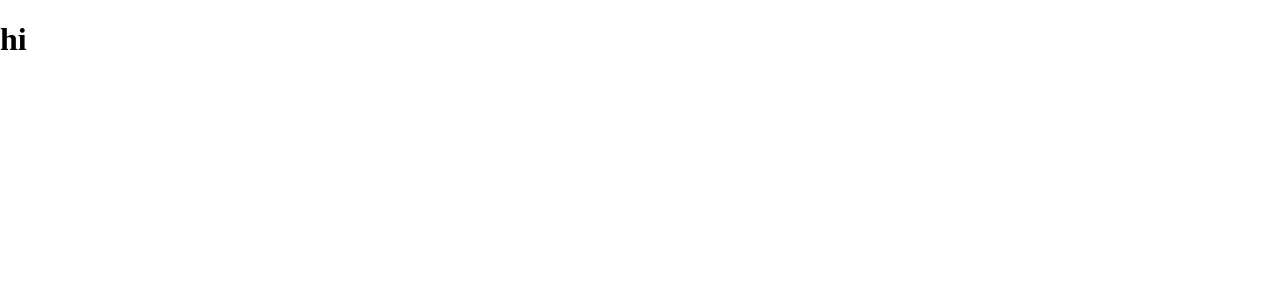
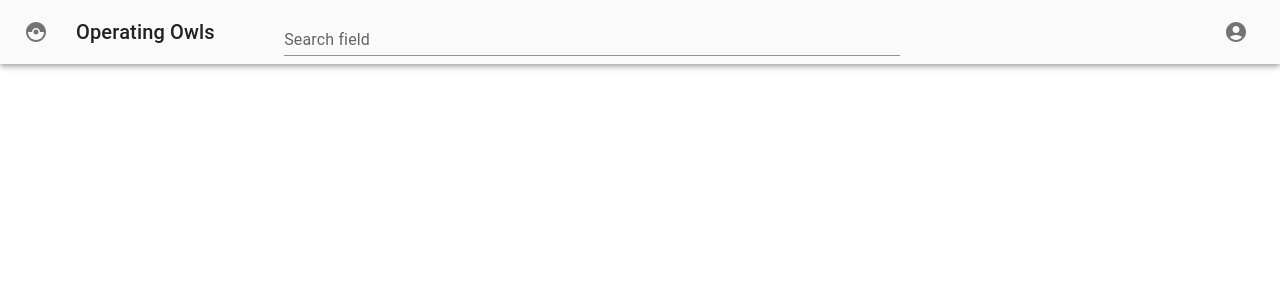
Before and after one commit to Martyn-Conkling/operating-owls-business-communication-platform, a React (Vite) app: page /ashton-test-page in a window 1280 px wide. Shown: the top 300 px of the page. Built offline with nearby package versions, Linux system fonts and the light colour scheme.

Commit message:
working search function added

```diff
--- a/src/components/main-components/Search.jsx
+++ b/src/components/main-components/Search.jsx
@@ -1,13 +1,130 @@
 import * as React from 'react';
+import AppBar from '@mui/material/AppBar';
+import Box from '@mui/material/Box';
+import Toolbar from '@mui/material/Toolbar';
+import IconButton from '@mui/material/IconButton';
+import CatchingPokemonIcon from '@mui/icons-material/CatchingPokemon';
+import Typography from '@mui/material/Typography';
+import TextField from '@mui/material/TextField';
+import AccountCircleIcon from '@mui/icons-material/AccountCircle';
+import channelData from '../../routes/ServerComponent/startingData.json'
+import List from '@mui/material/List';
+import ListItem from '@mui/material/ListItem';
+import ListItemButton from '@mui/material/ListItemButton';
+import ListItemText from '@mui/material/ListItemText';
+import Divider from '@mui/material/Divider';
+import Popover from '@mui/material/Popover';
+
+export default function Channels(){
+    const[searchValue, setSearchValue] = React.useState('');
+    console.log(searchValue);
+    const selectedChannelData = channelData.channelArray.find(channel => channel.channelID === 0);
+    const filteredData = selectedChannelData["last50MessagesArray"].filter(item =>
+        item.content.toLowerCase().includes(searchValue.toLowerCase())
+    );
+
+    const [anchorEl, setAnchorEl] = React.useState(null);
+
+    const handleSearchOpen = (event) => {
+        setAnchorEl(event.currentTarget);
+    };
+
+    const handleSearchClose = ()=> {
+
+        setAnchorEl(null);
+    };
+
+    const open = Boolean(anchorEl);
 
 
+    const searchResults = filteredData.map(message => (
+        <ListItem >
+            <ListItemButton>
+
+                <ListItemText primary={message.username} secondary={message.content} />
+            </ListItemButton>
+        </ListItem>
+    ));
+
+    console.log(filteredData)
+
+    React.useEffect(()=> {
+        {/*
+        const selectedChannelID = selectedChannel;
+        const selectedChannelData = dataStore.find(channel => channel.channelID === selectedChannelID);
+        if (selectedChannelData) {
+         setMessagesArray([...selectedChannelData["last50MessagesArray"]]);
+        }
+        //displays no messages if no channels exist
+        if(dataStore.length == 0){
+            setMessagesArray([]);
+        }
+    */}
+    }, [searchValue])
+
+    return(
+        <>
+            <Box sx={{flexGrow: 1}}>
+                <AppBar position="fixed" sx={{width: '100%'}}>
+                    <Toolbar>
+                        <IconButton
+                            size="large"
+                            edge="start"
+                            sx={{mr:2}}
+                            >
+                                <CatchingPokemonIcon />
+                        </IconButton>
+                        <Typography variant= "h6" component="div"sx={{ flexGrow: 1 }}>
+                          Operating Owls
+                        </Typography>
+                        <TextField
+                            id="standard-search"
+                            label="Search field"
+                            type="search"
+                            variant="standard"
+                            value={searchValue}
+                            onChange={(e) => setSearchValue(e.target.value)}
+                            sx={{
+                                marginLeft:0,
+                                marginRight:'20%',
+                                width:'50%'
+                            }}
+                            onFocus={handleSearchOpen}
 
 
+                        />
+                         <Box sx={{ flexGrow: 1 }} />
+                         <div>
+                            <IconButton>
+                                <AccountCircleIcon />
+                            </IconButton>
+                         </div>
 
-export default function Channels(){
-    return(
-        <>
-            <h1>hi</h1>
+                    </Toolbar>
+                </AppBar>
+            </Box>
+            <Divider />
+            <Popover
+                open={open}
+                anchorEl={anchorEl}
+                onClose={handleSearchClose}
+                disableRestoreFocus
+
+                anchorOrigin={{
+                    vertical: 'bottom',
+                    horizontal: 'left',
+                }}
+                transformOrigin={{
+                    vertical: 'top',
+                    horizontal: 'left',
+                  }}
+                  sx={{marginTop:'20px'}}
+            >
+                <List >
+                    {searchResults}
+                </List>
+            </Popover>
+
 
         </>
     )
```
